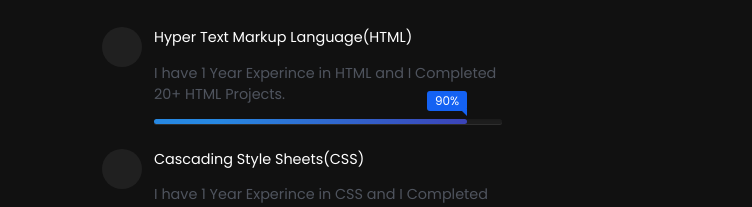
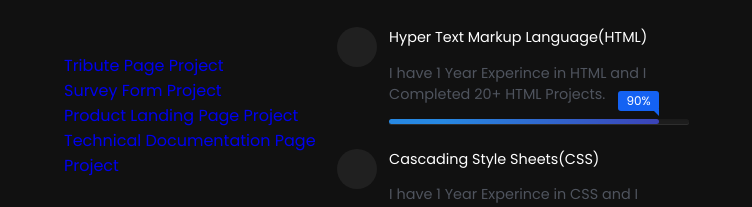
Before and after one commit to ganeshdeulkar1196/portfolio.v2, a plain HTML site: page index.html in a window 1280 px wide. Shown: the part 985-1192 px from the top of the page, without its empty margins (0-752 px from the left). Drawn offline with Linux system fonts and the light colour scheme.

Commit message:
Update index.html

```diff
--- a/index.html
+++ b/index.html
@@ -808,6 +808,12 @@ footer{
 
       <!--skills---------------------------->
    <section id="skills">
+		 <div class="projects">
+			 <div><a class="project-tile" href="https://codepen.io/ganeshdeulkar1196/pen/ZEebxGQ" target="_blank">Tribute Page Project</a></div>
+			 <div><a class="project-tile" href="https://codepen.io/ganeshdeulkar1196/pen/JjWGzXE" target="_blank">Survey Form Project</a></div>
+			 <div><a class="project-tile" href="https://codepen.io/ganeshdeulkar1196/pen/eYvzRyY" target="_blank">Product Landing Page Project</a></div>
+			 <div><a class="project-tile" href="https://codepen.io/ganeshdeulkar1196/pen/abJmogr" target="_blank">Technical Documentation Page Project</a></div>
+		 </div>
        <!--skills-text-section---->
        <div class="skills-text-section">
            <!--heading--------->
@@ -864,6 +870,7 @@ footer{
        <!--skill-img-section---------->
                    <div class="skill-img" >
           <!-- <img data-aos="fade" src="images/skill2.png"/>-->
+
        </div>
    </section>
 
```
